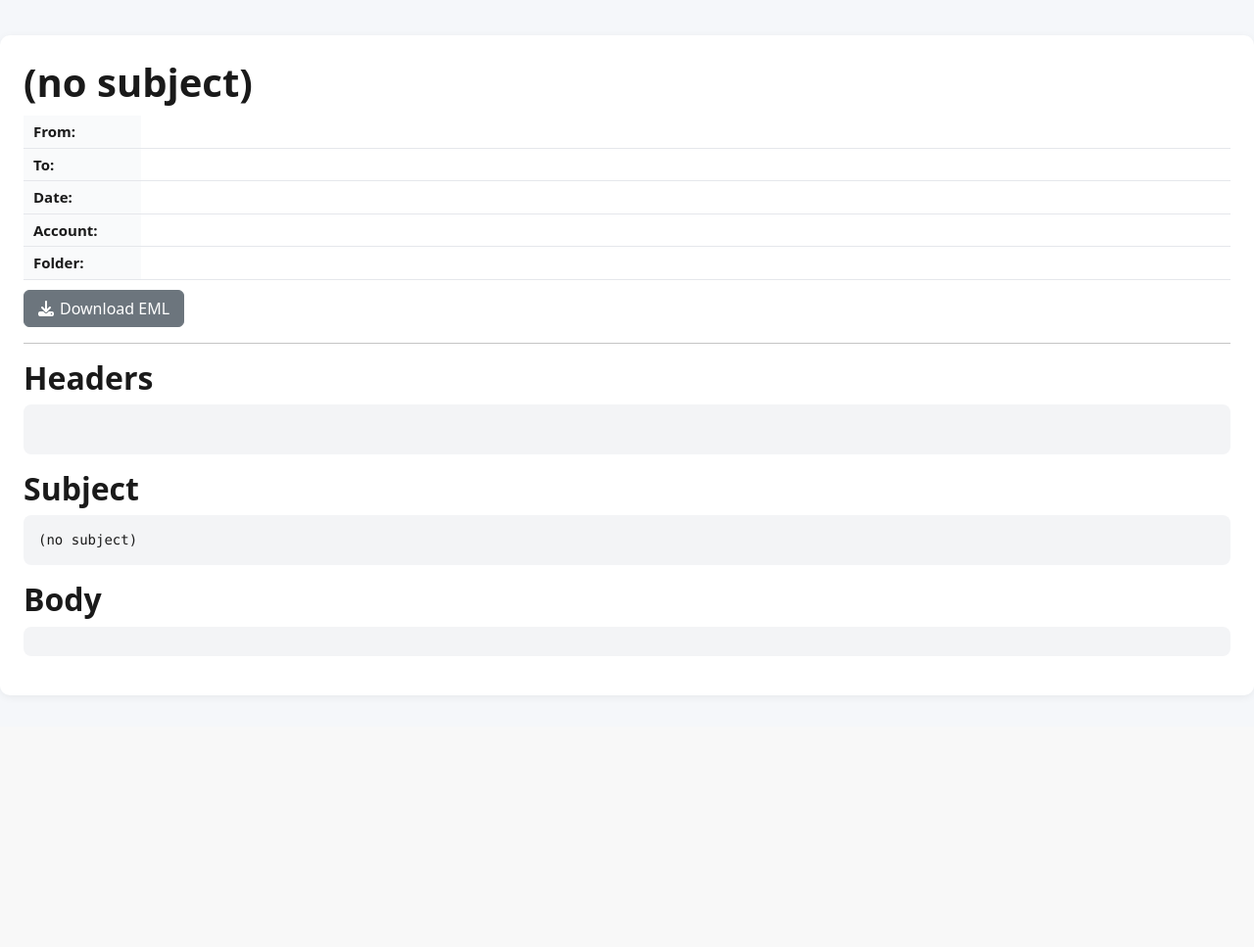
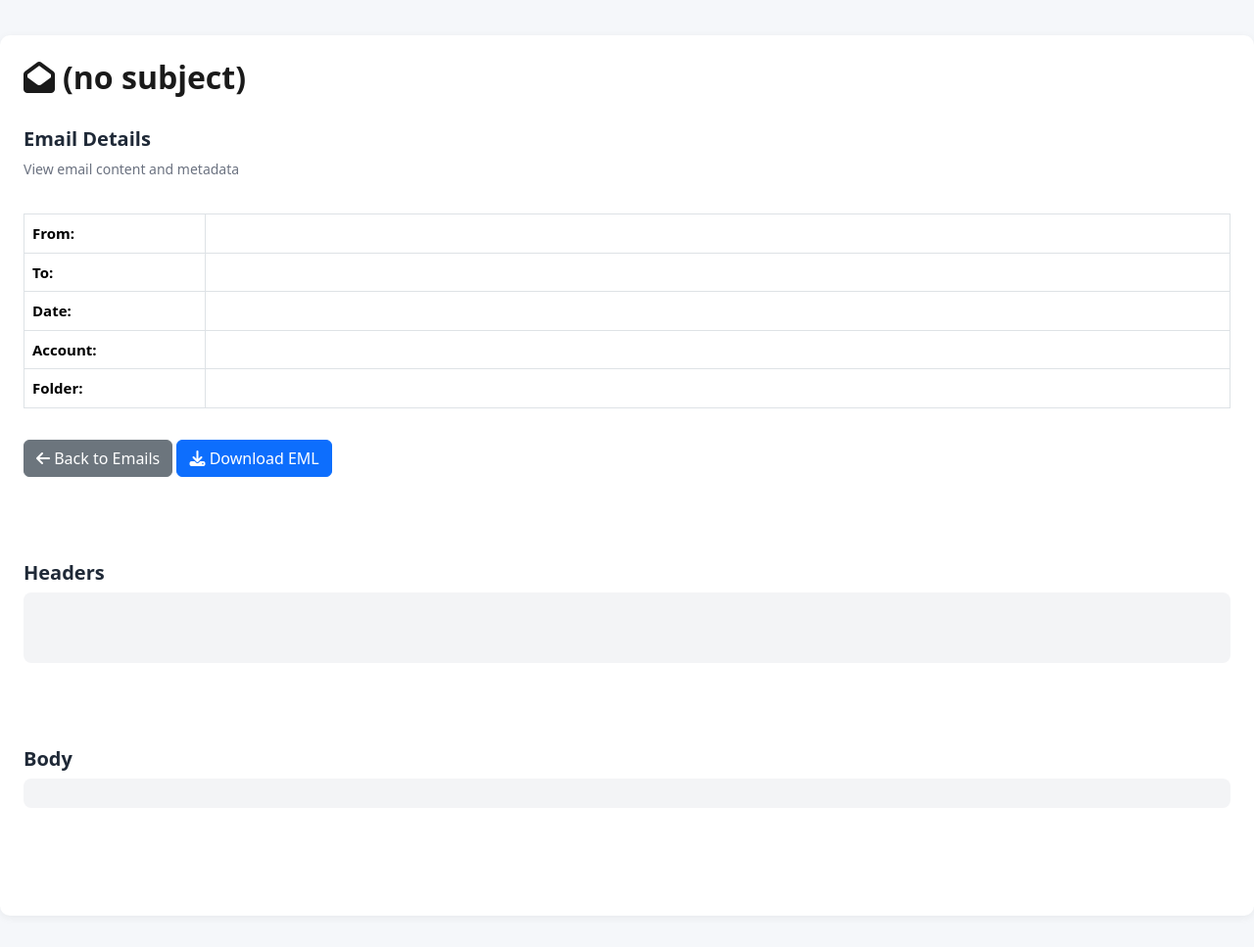
Before and after one commit to daygle/daygle-mail-archiver, a FastAPI app: template api/templates/email_view.html in a window 1280 px wide. Shown: the part 58-1025 px from the top of the page at 98% size. Before the commit the page ends 690 px from the top, so only its background shows below. Run offline with FastAPI, Linux system fonts and the light colour scheme; the template is opened without the code that fills it, so the values that code supplies are empty; parts of the project's set-up code (start-up, migrations or seed data) failed here and were passed over.

Commit message:
Email View and Logs Formatting

```diff
--- a/api/templates/email_view.html
+++ b/api/templates/email_view.html
@@ -1,12 +1,21 @@
 {% extends "base.html" %}
 
 {% block content %}
-<h1>{{ email.subject or "(no subject)" }}</h1>
+<div class="row mb-4">
+    <div class="col">
+        <h2><i class="fas fa-envelope-open me-2"></i>{{ email.subject or "(no subject)" }}</h2>
+    </div>
+</div>
 
-<div class="message-meta">
-  <table class="meta-table">
+<div class="settings-section">
+    <h3>Email Details</h3>
+    <p class="section-description">View email content and metadata</p>
+
+    <div class="table-responsive mb-3">
+        <table class="table table-bordered">
+            <tbody>
                 <tr>
-      <td><strong>From:</strong></td>
+                    <td width="15%"><strong>From:</strong></td>
                     <td>{{ email.sender }}</td>
                 </tr>
                 <tr>
@@ -25,11 +34,13 @@
                     <td><strong>Folder:</strong></td>
                     <td>{{ email.folder }}</td>
                 </tr>
+            </tbody>
         </table>
     </div>
 
-<div class="message-actions">
-  <a href="/emails/{{ email.id }}/download" class="btn btn-secondary"><i class="fa-solid fa-download"></i> Download EML</a>
+    <div class="mb-3">
+        <a href="/emails" class="btn btn-secondary"><i class="fa-solid fa-arrow-left"></i> Back to Emails</a>
+        <a href="/emails/{{ email.id }}/download" class="btn btn-primary"><i class="fa-solid fa-download"></i> Download EML</a>
 
         {% if request.session.role == 'administrator' %}
         <form method="post" action="/emails/{{ email.id }}/delete/confirm" style="display:inline;">
@@ -37,25 +48,24 @@
         </form>
         {% endif %}
     </div>
+</div>
 
-<hr>
-
-<h2>Headers</h2>
+<div class="settings-section">
+    <h3>Headers</h3>
     <pre class="message-headers">
 {% for k, v in headers.items() %}
 {{ k }}: {{ v }}
 {% endfor %}
     </pre>
+</div>
 
-<h2>Subject</h2>
-<pre class="message-subject">
-{{ email.subject or "(no subject)" }}
-</pre>
-
-<h2>Body</h2>
+<div class="settings-section">
+    <h3>Body</h3>
     {% if body.html %}
         <div class="message-body-html">{{ body.html | safe }}</div>
     {% else %}
         <pre class="message-body-text">{{ body.text }}</pre>
     {% endif %}
+</div>
+
 {% endblock %}
```
Also changed, not shown: api/templates/logs.html (+29 -6 lines). Lines whose indentation alone changed are shown as unchanged.
